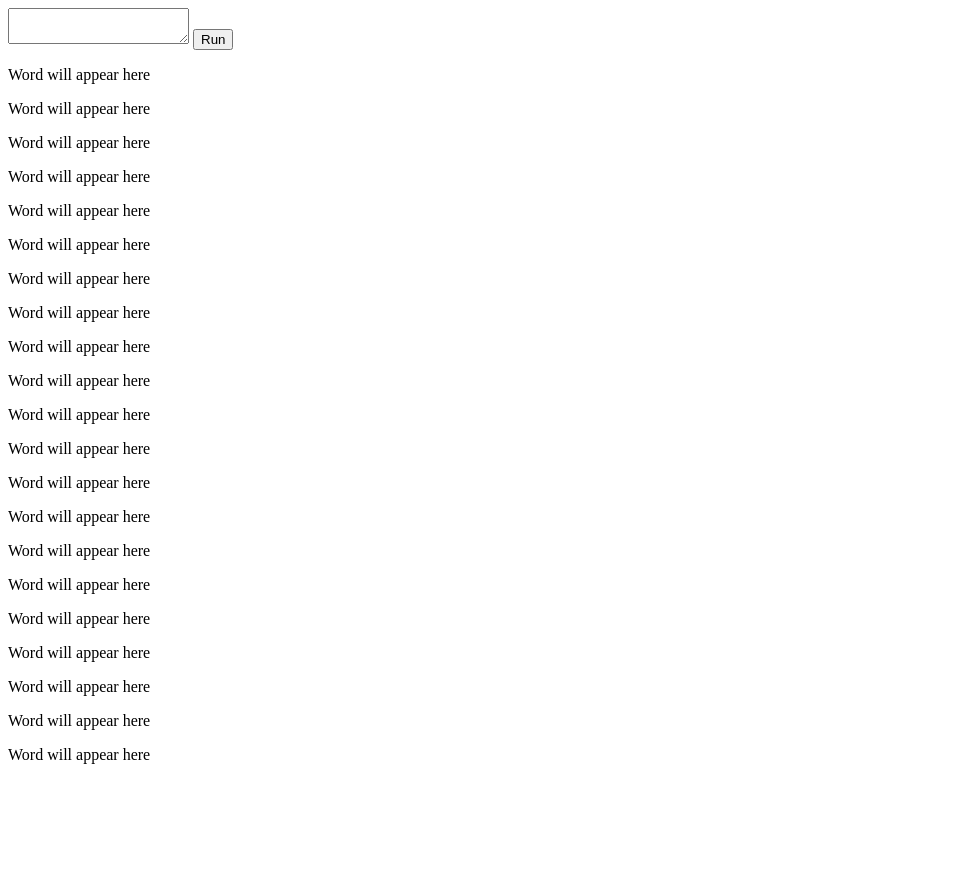
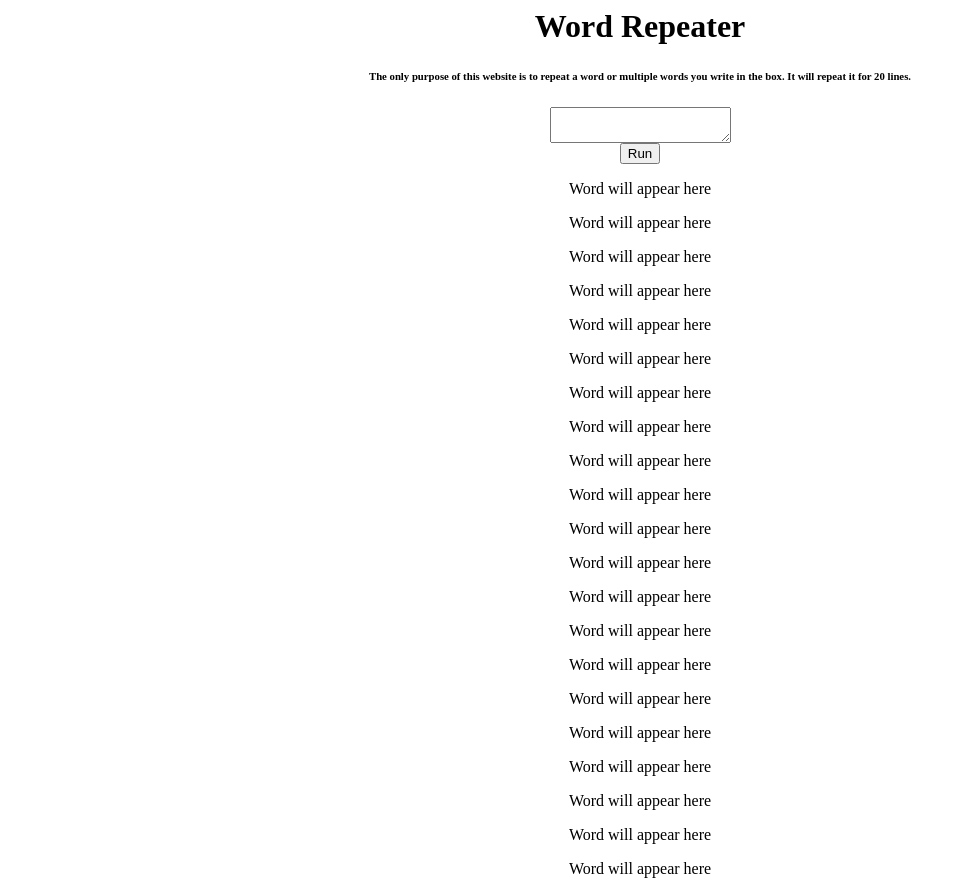
Before and after one commit to Anexsyste/Word-Repeater, a plain HTML site: page index.html in a window 1280 px wide. Shown: the whole page, without its empty margins (0-966 px from the left). Before the commit the page ends 800 px from the top, so only its background shows below. Drawn offline with Linux system fonts and the light colour scheme.

Commit message:
Better display

```diff
--- a/index.html
+++ b/index.html
@@ -1,11 +1,17 @@
 <DOCTYPE html>
-<html>
+<html lang="en">
     <head>
         <link rel="stylesheet" href="style.css">
+        <title>Word Repeater</title>
+        <meta charset="utf-8">
     </head>
     <body>
-        <textarea ></textarea>
-        <button onclick="repeat()"> Run </button>
+        <h1>Word Repeater</h1>
+        <h6>The only purpose of this website is to repeat a word or multiple words you write in the box. It will repeat it for 20 lines.</h6>
+            <div id="container">
+        <textarea id="word-el"></textarea>
+        <br>
+        <button id="w" onclick="repeat()"> Run </button>
         <p id="repeat-el">Word will appear here</p>
         <p id="repeat-el">Word will appear here</p>
         <p id="repeat-el">Word will appear here</p>
@@ -27,6 +33,7 @@
         <p id="repeat-el">Word will appear here</p>
         <p id="repeat-el">Word will appear here</p>
         <p id="repeat-el">Word will appear here</p>
-
+    </div>
+        <script scr="index.js"></script>
     </body>
 </html>
--- a/index.js
+++ b/index.js
@@ -1,4 +1,5 @@
 let repeatEL = document.getElementById("repeat-el")
+let wordEL = document.getElementById("word-el")
 
 
 
--- a/style.css
+++ b/style.css
@@ -0,0 +1,7 @@
+h1,h6{
+    text-align: center;
+}
+
+#container{
+    text-align: center;
+}
```
